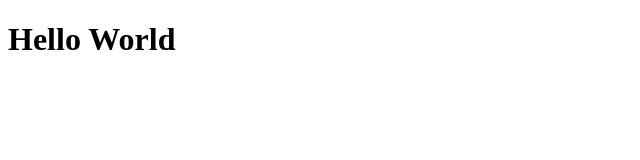
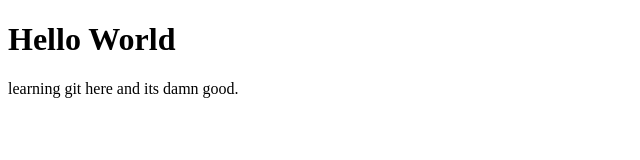
Before and after one commit to sinhavabhishek/localtolive, a plain HTML site: page index.html in a window 1280 px wide. Shown: the whole page, without its empty margins (0-640 px from the left). Drawn offline with Linux system fonts and the light colour scheme.

Commit message:
updated index

```diff
--- a/index.html
+++ b/index.html
@@ -11,6 +11,9 @@
 <body>
 
     <h1>Hello World</h1>
+    <p>
+        learning git here and its damn good.
+    </p>
 
 </body>
 
```
